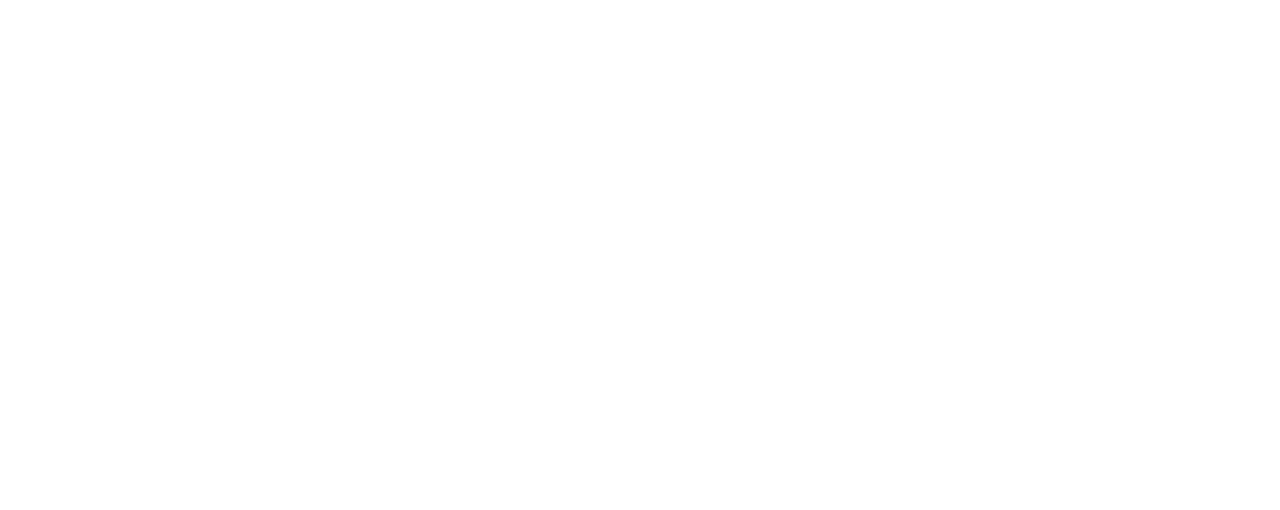
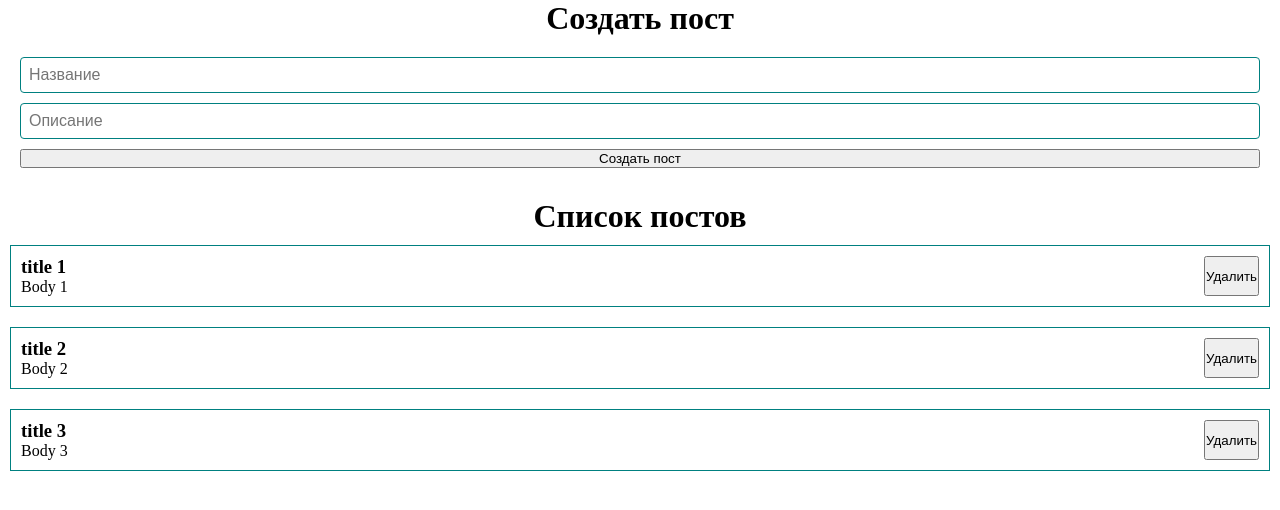
Before and after one commit to Nyacist/education-project, a React (Create React App) app: page / in a window 1280 px wide. Shown: the top 510 px of the page. Built offline with nearby package versions, Linux system fonts and the light colour scheme.

Commit message:
Post components, scss
post form, list, item

```diff
--- a/package.json
+++ b/package.json
@@ -9,6 +9,7 @@
     "react": "^18.2.0",
     "react-dom": "^18.2.0",
     "react-scripts": "5.0.1",
+    "sass": "^1.62.1",
     "web-vitals": "^2.1.4"
   },
   "scripts": {
--- a/src/App.css
+++ b/src/App.css
@@ -1,3 +1,3 @@
-.App {
-  text-align: center;
+.title {
+    text-align: center;
 }
--- a/src/App.js
+++ b/src/App.js
@@ -1,12 +1,23 @@
 import './App.css';
+
 import {useState} from "react";
 
+import PostList from "./Component/PostList/PostList";
+import PostForm from "./Component/PostForm/PostForm";
+
 function App() {
-
+    const [posts, setPosts] = useState([
+        {id: 1, title: 'title 1', body: 'Body 1'},
+        {id: 2, title: 'title 2', body: 'Body 2'},
+        {id: 3, title: 'title 3', body: 'Body 3'},
+    ])
 
     return (
         <div className="App">
-
+            <h1 className="title">Создать пост</h1>
+            <PostForm />
+            <h1 className="title">Список постов</h1>
+            <PostList posts={posts}/>
         </div>
     );
 }
--- /dev/null
+++ b/src/Component/PostForm/PostForm.jsx
@@ -0,0 +1,16 @@
+import style from './PostForm.module.scss'
+
+import React from 'react';
+import MainInput from "../UI/MainInput/MainInput";
+
+const PostForm = () => {
+    return (
+        <div className={style.postForm}>
+            <MainInput placeholder="Название"/>
+            <MainInput placeholder="Описание"/>
+            <button>Создать пост</button>
+        </div>
+    );
+};
+
+export default PostForm;
--- /dev/null
+++ b/src/Component/PostForm/PostForm.module.scss
@@ -0,0 +1,11 @@
+.postForm {
+  display: flex;
+  flex-direction: column;
+
+  margin: 10px;
+  padding: 10px;
+
+  * {
+    margin-bottom: 10px;
+  }
+}
--- /dev/null
+++ b/src/Component/PostItem/PostItem.jsx
@@ -0,0 +1,16 @@
+import React from 'react';
+import style from './PostItem.module.scss'
+
+const PostItem = ({post}) => {
+    return (
+        <div className={style.post}>
+            <div>
+                <h3>{post.title}</h3>
+                <p>{post.body}</p>
+            </div>
+            <button>Удалить</button>
+        </div>
+    );
+};
+
+export default PostItem;
--- /dev/null
+++ b/src/Component/PostItem/PostItem.module.scss
@@ -0,0 +1,10 @@
+
+.post {
+  border: 1px solid teal;
+
+  margin: 10px;
+  padding: 10px;
+
+  display: flex;
+  justify-content: space-between;
+}
--- /dev/null
+++ b/src/Component/PostList/PostList.jsx
@@ -0,0 +1,15 @@
+import style from './PostList.module.scss'
+import React from 'react';
+import PostItem from "../PostItem/PostItem";
+
+const PostList = ({posts}) => {
+    return (
+        <div className={style.postForm}>
+            {posts.map(post =>
+                <PostItem post={post}/>
+            )}
+        </div>
+    );
+};
+
+export default PostList;
--- /dev/null
+++ b/src/Component/PostList/PostList.module.scss
@@ -0,0 +1,5 @@
+
+.postForm {
+  display: flex;
+  flex-direction: column;
+}
--- /dev/null
+++ b/src/Component/UI/MainInput/MainInput.jsx
@@ -0,0 +1,15 @@
+import style from './MainInput.module.scss'
+
+import React from 'react';
+
+const MainInput = ({placeholder}) => {
+    return (
+        <input
+            type="text"
+            placeholder={placeholder}
+            className={style.textInput}
+        />
+    );
+};
+
+export default MainInput;
--- /dev/null
+++ b/src/Component/UI/MainInput/MainInput.module.scss
@@ -0,0 +1,15 @@
+
+.textInput {
+  padding: 8px;
+
+  font-size: 16px;
+
+  border: 1px solid teal;
+  border-radius: 4px;
+
+  outline: none;
+
+  &:focus {
+    border: 4px solid teal;
+  }
+}
--- a/src/index.css
+++ b/src/index.css
@@ -1,4 +1,4 @@
-body {
+* {
   margin: 0;
   padding: 0;
   box-sizing: border-box;
```
Also changed, not shown: 1 other file (tests, documents, lock files or other folders).
